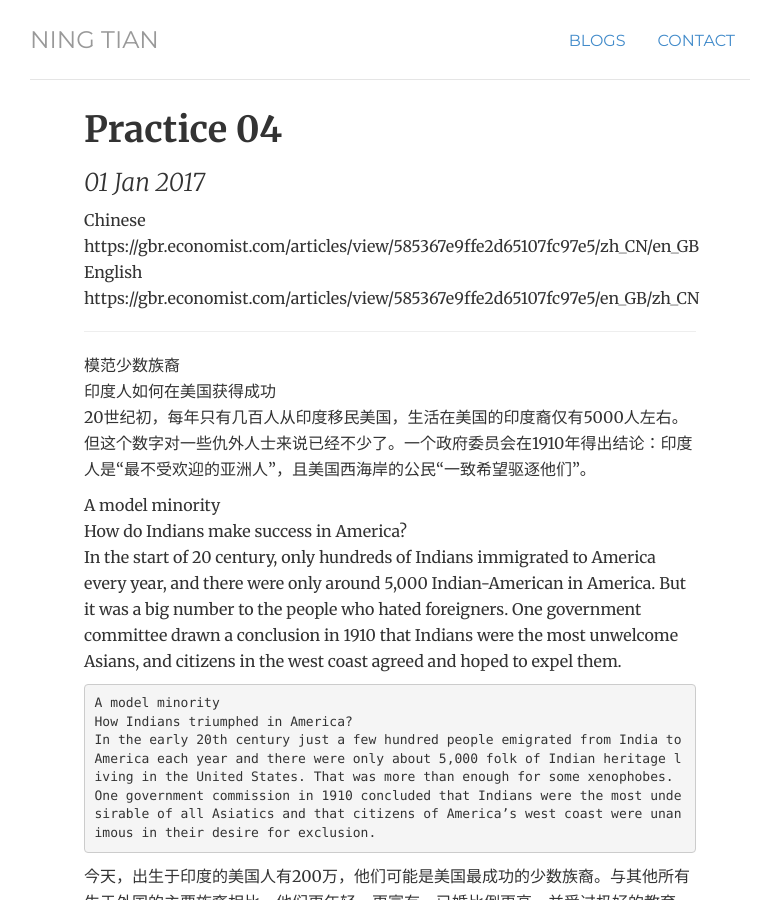
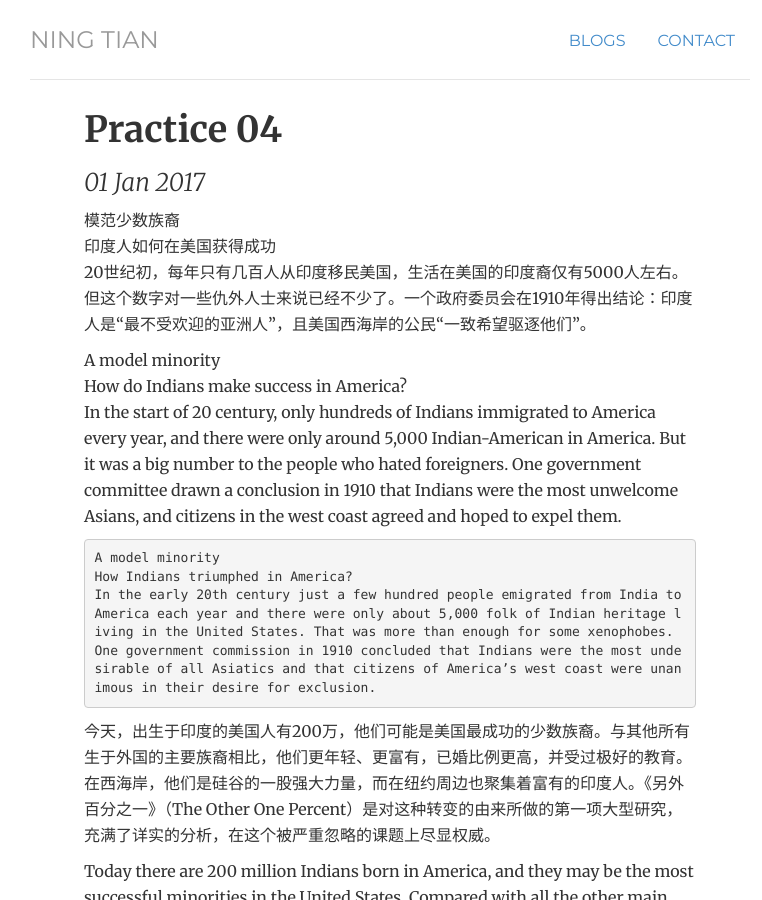
Before and after one commit to ningtian/ningtian.github.io, a Jekyll site: the page built from _posts/2017-01-01-ning-tian-launched.md, in a window 1280 px wide and 900 px high. Shown: the whole window, without its empty margins (250-1012 px from the left). Built offline with Jekyll 4.4.1, drawn with Linux system fonts in a browser that asks for light colours; comment, search, counter and statistics services are not loaded; some of the changed text lies outside the part shown.

Commit message:
Update 2017-01-01-ning-tian-launched.md

```diff
--- a/_posts/2017-01-01-ning-tian-launched.md
+++ b/_posts/2017-01-01-ning-tian-launched.md
@@ -3,12 +3,6 @@
 title: "Practice 04"
 ---
 
-Chinese
-https://gbr.economist.com/articles/view/585367e9ffe2d65107fc97e5/zh_CN/en_GB
-English
-https://gbr.economist.com/articles/view/585367e9ffe2d65107fc97e5/en_GB/zh_CN
-
-*****************************************************************************
 模范少数族裔
 印度人如何在美国获得成功
 20世纪初，每年只有几百人从印度移民美国，生活在美国的印度裔仅有5000人左右。但这个数字对一些仇外人士来说已经不少了。一个政府委员会在1910年得出结论：印度人是“最不受欢迎的亚洲人”，且美国西海岸的公民“一致希望驱逐他们”。
```
Also changed, not shown: other parts of _posts/2017-01-01-ning-tian-launched.md (+7 -0 lines).
